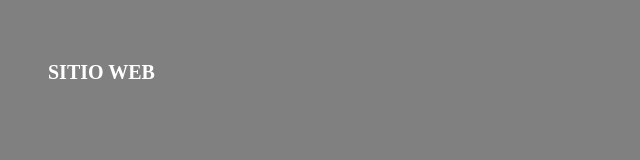
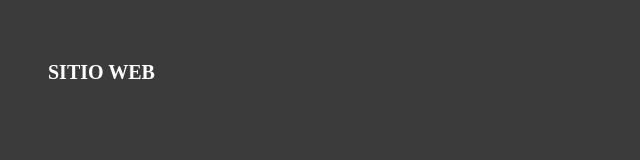
Before and after one commit to jorgemorgado25/nest-pokemon, a website: page public/index.html in a window 1280 px wide. Shown: the whole page, without its empty margins (0-640 px from the left). Drawn offline with Linux system fonts and the light colour scheme.

Commit message:
EDIT index.html

```diff
--- a/public/css/style.css
+++ b/public/css/style.css
@@ -1,6 +1,6 @@
 html, body {
     padding: 20px;
-    background-color: gray;
+    background-color: rgb(59, 59, 59);
 }
 
 h1 {
--- a/public/index.html
+++ b/public/index.html
@@ -4,7 +4,7 @@
     <meta charset="UTF-8">
     <meta http-equiv="X-UA-Compatible" content="IE=edge">
     <meta name="viewport" content="width=device-width, initial-scale=1.0">
-    <title>Document</title>
+    <title>Pokedex</title>
 
     <link rel="stylesheet" href="./css/style.css">
 </head>
```
